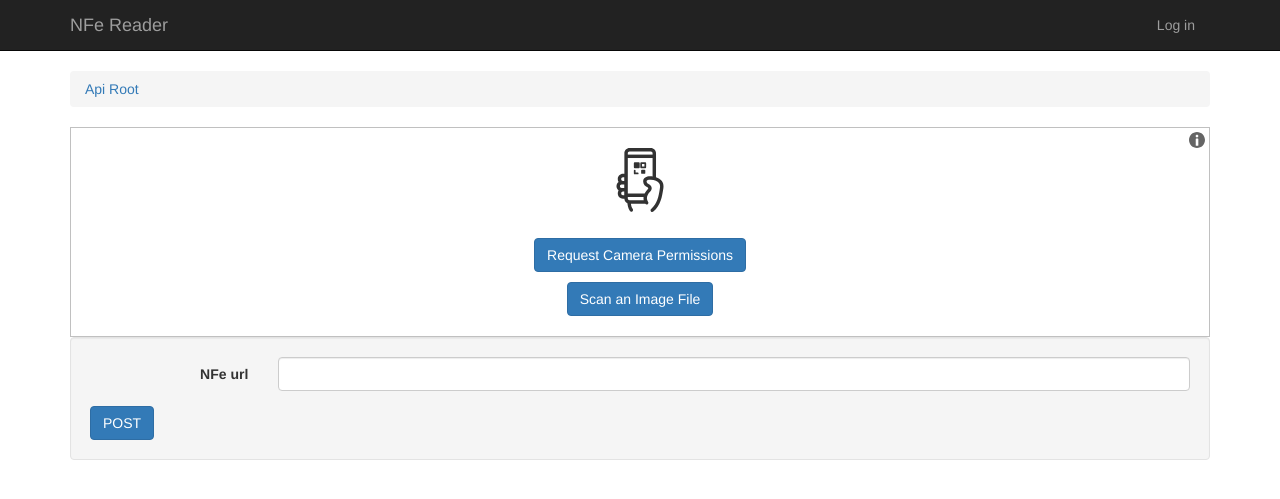
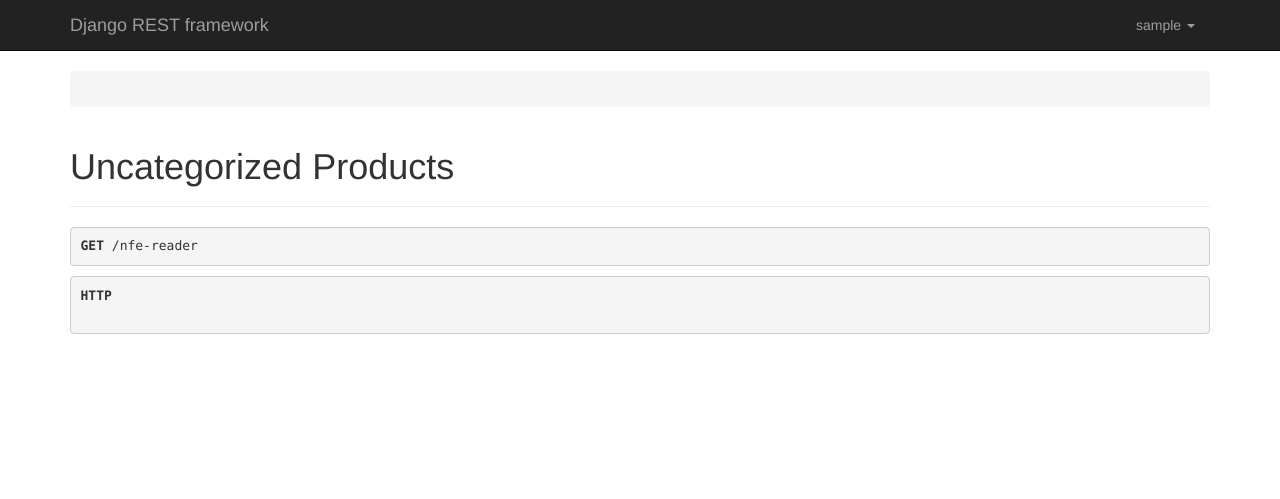
Before and after one commit to jonathadv/nfe-web-app, a Django app: page /nfe-reader in a window 1280 px wide. Shown: the top 499 px of the page. Run offline with Django 4.2, Linux system fonts and the light colour scheme; the visitor is signed in with stand-in values (Sample User, id 1); some libraries are stand-ins or nearby versions.

Commit message:
improve Uncategorized Products page

```diff
--- a/nfeweb/api/views.py
+++ b/nfeweb/api/views.py
@@ -89,7 +89,7 @@
     template_name = "nfe.html"
 
     def get(self, request):
-        return Response({"profiles": ""})
+        return Response({"name": "Uncategorized Products"})
 
 
 class UncategorizedProducts(APIView):
--- a/nfeweb/templates/nfe.html
+++ b/nfeweb/templates/nfe.html
@@ -1,92 +1 @@
-<!DOCTYPE html>
-<html>
-<head>
-    <meta http-equiv="Content-Type" content="text/html; charset=utf-8"/>
-    <meta name="robots" content="NONE,NOARCHIVE"/>
-    <title>Api Root – Django REST framework</title>
-    <link rel="stylesheet" type="text/css" href="/static/rest_framework/css/bootstrap.min.css"/>
-    <link rel="stylesheet" type="text/css" href="/static/rest_framework/css/bootstrap-tweaks.css"/>
-    <link rel="stylesheet" type="text/css" href="/static/rest_framework/css/prettify.css"/>
-    <link rel="stylesheet" type="text/css" href="/static/rest_framework/css/default.css"/>
-</head>
-
-<body class="">
-<div class="wrapper">
-    <div class="navbar navbar-static-top navbar-inverse"
-         role="navigation" aria-label="navbar">
-        <div class="container">
-            <span>
-                <a class='navbar-brand' rel="nofollow" href='/nfe-reader'>
-                    NFe Reader
-                </a>
-            </span>
-            <ul class="nav navbar-nav pull-right">
-                <li><a href='/auth/login/?next=/'>Log in</a></li>
-            </ul>
-        </div>
-    </div>
-    <div class="container">
-        <ul class="breadcrumb">
-            <li class="active"><a href="/">Api Root</a></li>
-        </ul>
-        <div id="content" role="main" aria-label="content">
-<style>
-            #reader__dashboard_section_csr {
-
-            }
-</style>
-
-
-
-            <div style="container" id="reader"></div>
-            <div class="tabbable">
-                 <div class="well tab-content">
-                    <div class="tab-pane active" id="post-object-form">
-                        <form id="nfe-form-input" action="/nfe/" method="POST" enctype="multipart/form-data"
-                              class="form-horizontal" novalidate="">
-                            <fieldset>
-                                <!--                    <input type="hidden" name="csrfmiddlewaretoken"-->
-                                <!--                           value="ZQaBBQRmrLiiZjLGqbnlqbA8Tzhomu4Z3btLRRX48jLI5WS5M3C4qh3UGTrbwPYo">-->
-                                <div class="form-group ">
-                                    <label class="col-sm-2 control-label ">
-                                        NFe url
-                                    </label>
-                                    <div class="col-sm-10">
-                                        <input id="nfe-url-input" name="url" class="form-control" type="url" value="">
-                                    </div>
-                                </div>
-                                <div class="form-actions">
-                                    <button class="btn btn-primary js-tooltip" title=""
-                                            data-original-title="Make a POST request on the Nfe List resource">POST
-                                    </button>
-                                </div>
-                            </fieldset>
-                        </form>
-                    </div>
-                </div>
-            </div>
-
-
-
-
-        </div><!-- /.content -->
-    </div><!-- /.container -->
-</div><!-- ./wrapper -->
-<script>
-        window.drf = {
-          csrfHeaderName: "X-CSRFTOKEN",
-          csrfToken: "OGgrtO1rVA620YleOhIdPQSPfsELxYu7S1zBJP79C8zs6BsDa9XWPWlB2MOyHjow"
-        };
-
-</script>
-<script src="/static/rest_framework/js/jquery-3.5.1.min.js"></script>
-<script src="/static/rest_framework/js/ajax-form.js"></script>
-<script src="/static/rest_framework/js/csrf.js"></script>
-<script src="/static/rest_framework/js/bootstrap.min.js"></script>
-<script src="/static/rest_framework/js/prettify-min.js"></script>
-<script src="/static/rest_framework/js/default.js"></script>
-
-<script src="/static/html5-qrcode.min.js"></script>
-<script src="/static/nfe-reader.js"></script>
-</body>
-</html>
+{% extends "rest_framework/base.html" %}
```
Also changed, not shown: nfeweb/templates/nfe-old.html (deleted, +0 -96 lines), nfeweb/templates/uncategorized_products.html (+8 -2 lines).
